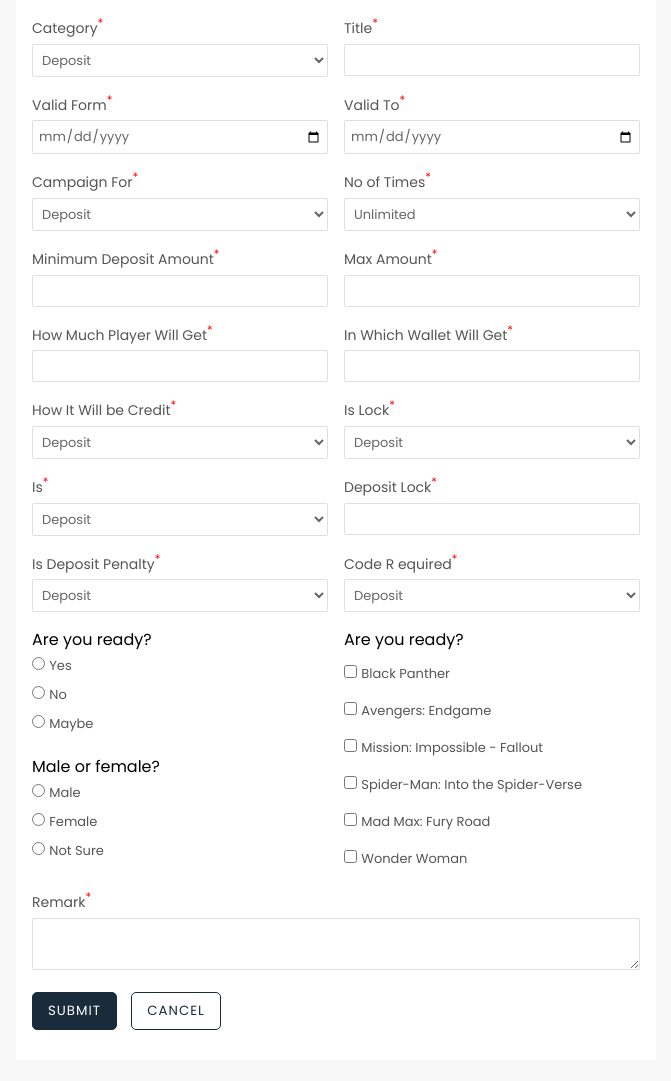
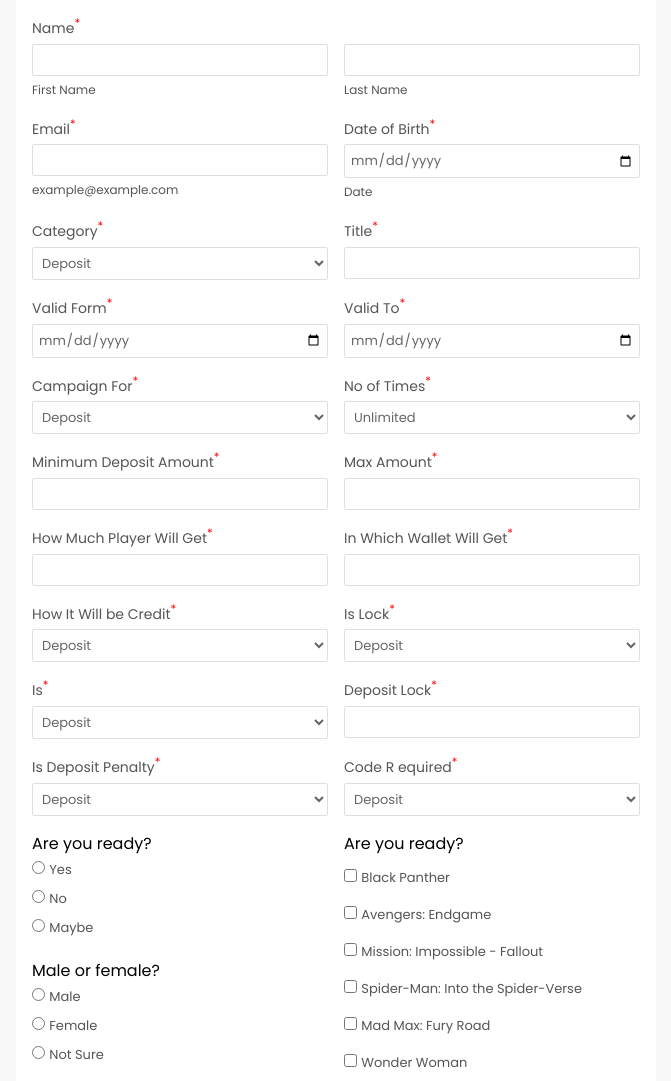
Before and after one commit to pareeklokesh/html-form, a plain HTML site: page index.html in a window 1280 px wide. Shown: the top 1081 px of the page, without its empty margins (304-975 px from the left). Before the commit the page ends 1060 px from the top, so only its background shows below. Drawn offline with Linux system fonts and the light colour scheme.

Commit message:
Add files via upload

```diff
--- a/assets/css/style.css
+++ b/assets/css/style.css
@@ -73,6 +73,11 @@ sup {
   background: transparent;
   margin-right: 0;
 }
+.input-after {
+  line-height: normal;
+  font-size: 12px;
+  color: #555;
+}
 
 
 
--- a/index.html
+++ b/index.html
@@ -9,6 +9,30 @@
 </head>
 <body>
 <div class="form-html">
+	<div class="form-group">
+		<div class="form-col">
+			<label>Name<sup>*</sup></label>
+			<input class="form-control" type="text" name="">
+			<span class="input-after">First Name</span>
+		</div>
+		<div class="form-col">
+			<label style="min-height: 23.76px;"></label>
+			<input class="form-control" type="text" name="">
+			<span class="input-after">Last Name</span>
+		</div>
+	</div>
+	<div class="form-group">
+		<div class="form-col">
+			<label>Email<sup>*</sup></label>
+			<input class="form-control" type="Email" name="">
+			<span class="input-after">example@example.com</span>
+		</div>
+		<div class="form-col">
+			<label>Date of Birth<sup>*</sup></label>
+			<input class="form-control" type="date" name="">
+			<span class="input-after">Date</span>
+		</div>
+	</div>
 	<div class="form-group">
 		<div class="form-col">
 			<label>Category<sup>*</sup></label>
```
